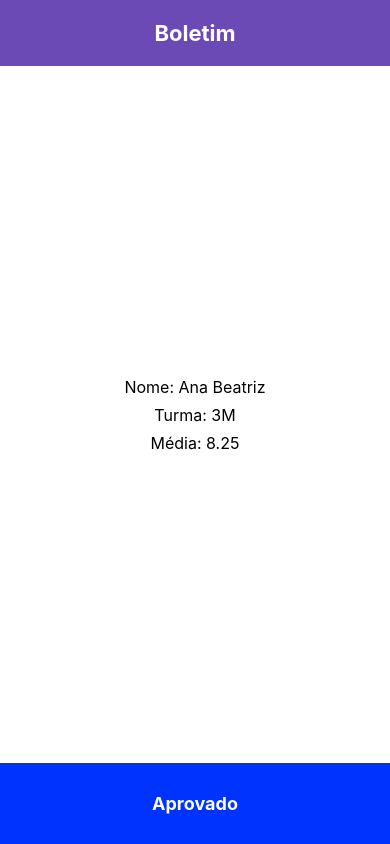
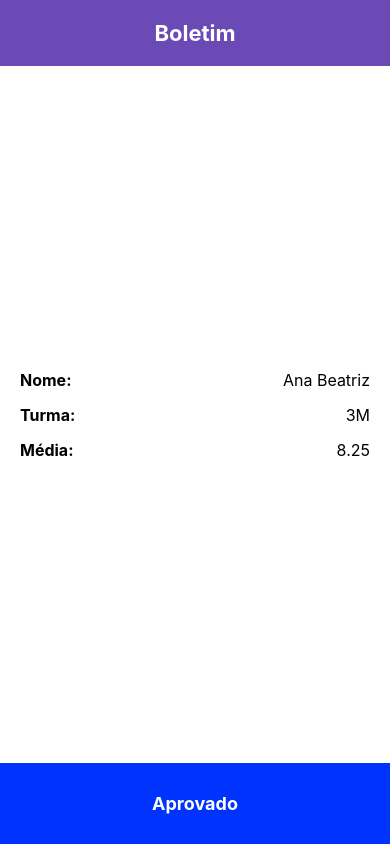
Before and after one commit to Bianca2217/mob_bianca, a React Native app in the folder app-laboratorio/: screen / in a window 390 px wide. Built offline with nearby package versions, Linux system fonts and the light colour scheme.

Commit message:
exercício 06

```diff
--- a/app-laboratorio/App.js
+++ b/app-laboratorio/App.js
@@ -1,3 +1,4 @@
+
 import { StyleSheet, Text, View } from 'react-native';
 
 const aluno = {
@@ -31,9 +32,22 @@ export default function App() {
 
       {/* MEIO */}
       <View style={styles.meio}>
-        <Text style={styles.linha}>Nome: {aluno.nome}</Text>
-        <Text style={styles.linha}>Turma: {aluno.turma}</Text>
-        <Text style={styles.linha}>Média: {media}</Text>
+
+        <View style={styles.linha}>
+          <Text style={styles.rotulo}>Nome:</Text>
+          <Text style={styles.valor}>{aluno.nome}</Text>
+        </View>
+
+        <View style={styles.linha}>
+          <Text style={styles.rotulo}>Turma:</Text>
+          <Text style={styles.valor}>{aluno.turma}</Text>
+        </View>
+
+        <View style={styles.linha}>
+          <Text style={styles.rotulo}>Média:</Text>
+          <Text style={styles.valor}>{media.toFixed(2)}</Text>
+        </View>
+
       </View>
 
       {/* RODAPÉ */}
@@ -68,12 +82,22 @@ const styles = StyleSheet.create({
   meio: {
     flex: 1,
     justifyContent: 'center',
-    alignItems: 'center',
     padding: 20,
-    gap: 8,
+    gap: 15,
   },
 
   linha: {
+    flexDirection: 'row',
+    justifyContent: 'space-between',
+    alignItems: 'center',
+  },
+
+  rotulo: {
+    fontSize: 16,
+    fontWeight: 'bold',
+  },
+
+  valor: {
     fontSize: 16,
   },
 
```
